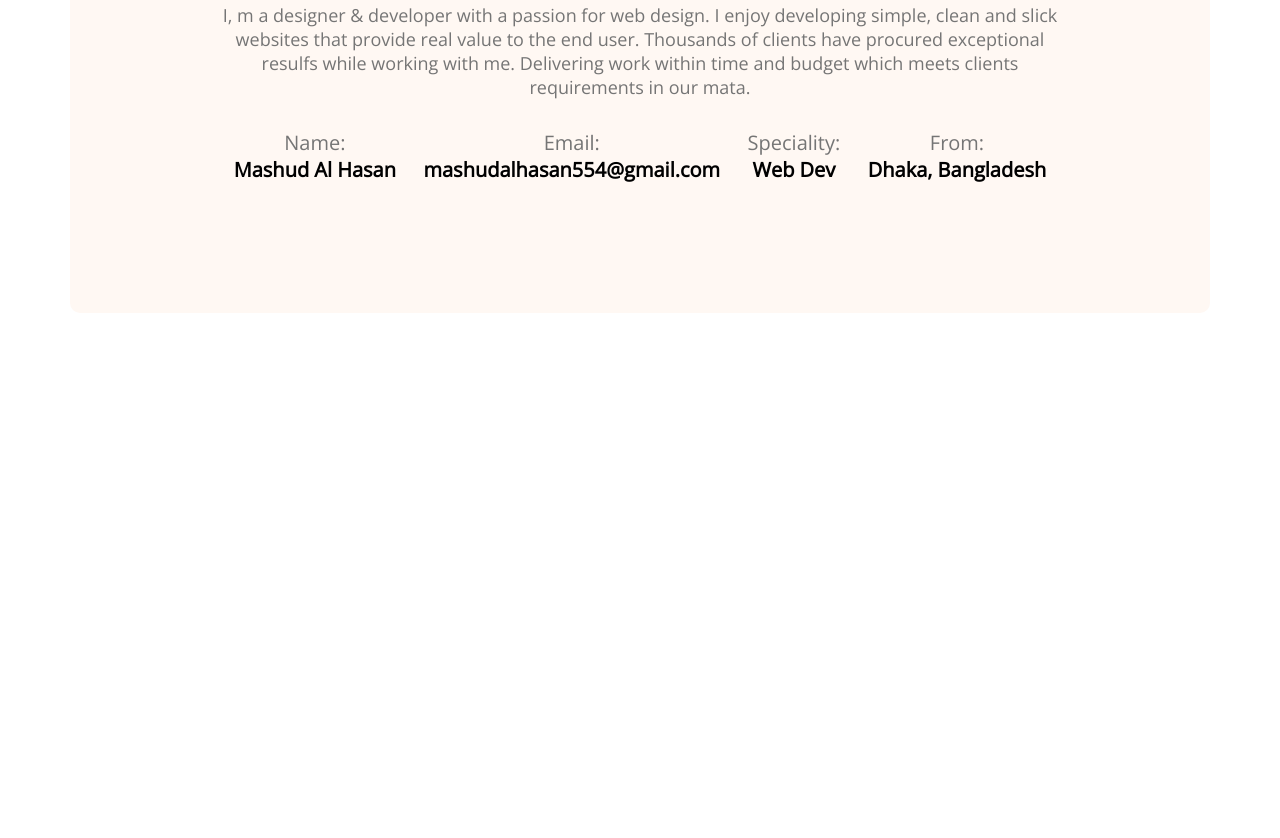
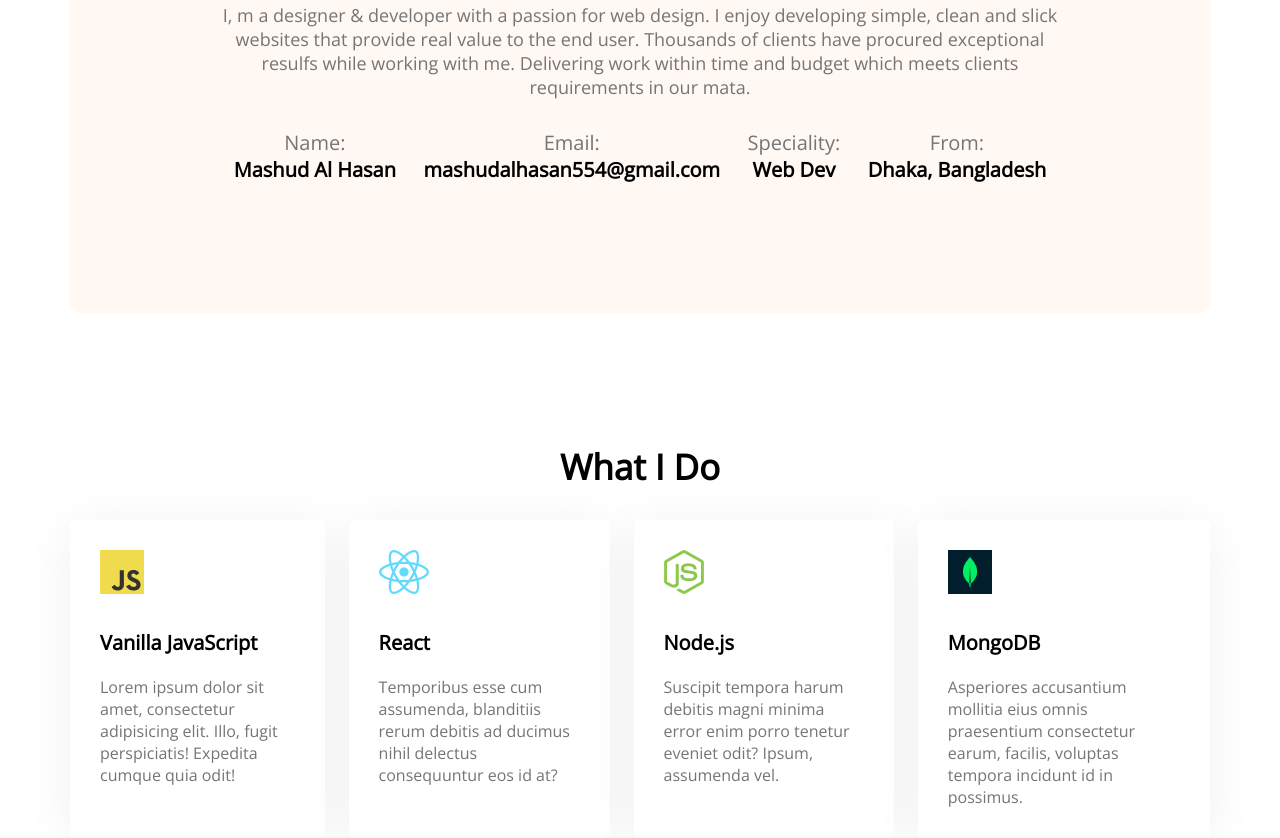
Before and after one commit to mashudalhasan/developer-portfolio, a plain HTML site: page index.html in a window 1280 px wide. Shown: the part 1174-2012 px from the top of the page. Before the commit the page ends 1487 px from the top, so only its background shows below. Drawn offline with nearby package versions, Linux system fonts and the light colour scheme.

Commit message:
added what i do section

```diff
--- a/index.html
+++ b/index.html
@@ -52,6 +52,34 @@
                 </div>
             </div>
         </section>
+        <!-- what i do section -->
+        <section class="what-i-do">
+            <h3 class="section-title">What I Do</h3>
+            <!-- .skills-container>.skill*4>img+p.skill-title+p.skill-description>lorem15 -->
+            <div class="skills-container">
+                <div class="skill">
+                    <img src="images/icons/js.png" alt="">
+                    <p class="skill-title">Vanilla JavaScript</p>
+                    <p class="skill-description">Lorem ipsum dolor sit amet, consectetur adipisicing elit. Illo, fugit perspiciatis! Expedita cumque quia odit!</p>
+                </div>
+                <div class="skill">
+                    <img src="images/icons/react.png" alt="">
+                    <p class="skill-title">React</p>
+                    <p class="skill-description">Temporibus esse cum assumenda, blanditiis rerum debitis ad ducimus nihil delectus consequuntur eos id at?</p>
+                </div>
+                <div class="skill">
+                    <img src="images/icons/nodejs.png" alt="">
+                    <p class="skill-title">Node.js</p>
+                    <p class="skill-description">Suscipit tempora harum debitis magni minima error enim porro tenetur eveniet odit? Ipsum, assumenda vel.</p>
+                </div>
+                <div class="skill">
+                    <img src="images/icons/mongo.png" alt="">
+                    <p class="skill-title">MongoDB</p>
+                    <p class="skill-description">Asperiores accusantium mollitia eius omnis praesentium consectetur earum, facilis, voluptas tempora incidunt id in possimus.</p>
+                </div>
+            </div>
+        </section>
+
     </main>
     <footer>
 
--- a/styles/portfolio.css
+++ b/styles/portfolio.css
@@ -87,6 +87,7 @@ main {
 }
 
 .section-title {
+    text-align: center;
     font-weight: 700;
     font-size: 35px;
     margin-bottom: 30px;
@@ -112,3 +113,32 @@ main {
     font-weight: 700;
     font-size: 20px;
 }
+
+/* what i do styles */
+.what-i-do {
+    margin-top: 130px;
+}
+
+.skills-container {
+    display: flex;
+    gap: 24px;
+}
+
+.skill {
+    background: #FFFFFF;
+    box-shadow: 0px 6px 50px rgba(0, 0, 0, 0.06);
+    border-radius: 5px;
+    padding: 30px;
+}
+
+.skill-title {
+    font-weight: 700;
+    font-size: 20px;
+    margin-top: 30px;
+    margin-bottom: 20px;
+}
+
+.skill-description {
+    font-size: 16px;
+    color: #757575;
+}
```
